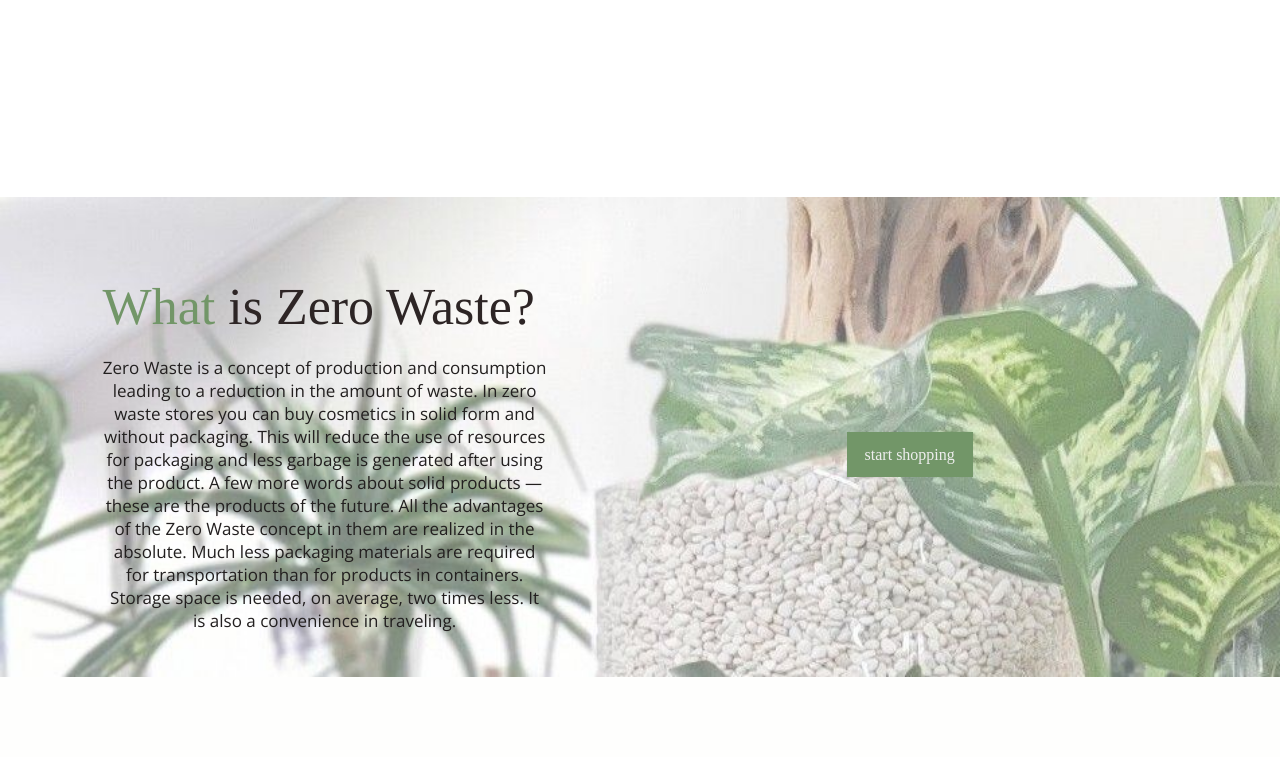
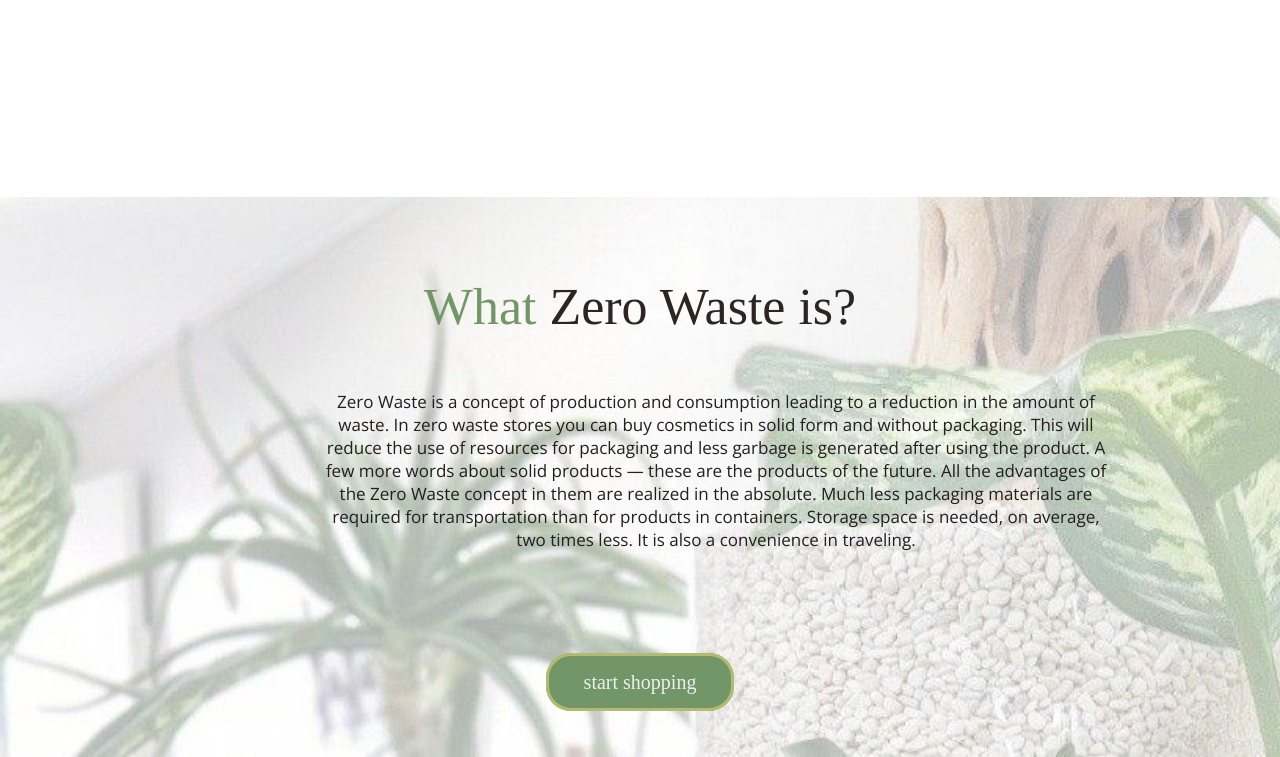
Before and after one commit to SemenovaLiza/zerowaste_shop, a Django app: page / in a window 1280 px wide. Shown: the part 2032-2789 px from the top of the page. Before the commit the page ends 2709 px from the top, so only its background shows below. Run offline with Django 3.2, Linux system fonts and the light colour scheme.

Commit message:
changed location of info button

```diff
--- a/store/static/css/style.css
+++ b/store/static/css/style.css
@@ -241,8 +241,7 @@ header {
     background-image: url('../img/info.jpg');
     padding: 80px 0;
     background-repeat: no-repeat;
-    position: relative;
-    height: 40vh;
+    height: 50vh;
     background-size: cover;
 }
 .info-title {
@@ -252,35 +251,37 @@ header {
     color: rgb(45, 37, 37);
     margin-bottom: 20px;
 }
-.left {
-    margin-right: 300px;
-}
 .info-title span {
     color: #729668;
-}
-.info-desc {
-    font-size: 17px;
-    font-weight: 400px;
-    font-family: 'Open Sans', sans-serif;
-    width: 444px;
-    color: #221f1f;
-    text-align: center;
 }
 .info-btn {
     background-color: #729668;
     color: #eeeeee;
     text-decoration: none;
-    padding: 14px 18px;
-    font-weight: 400px;
+    border-radius: 25px 25px 25px 25px;
+    padding: 15px 35px;
+    border: 3px solid #b3ba71;
+    font-weight: 500px;
+    font-size: 20px;
     transition: background-color 0.3s linear;
 }
 .info-btn:hover {
     background-color: #b3ba71;
+    border: 3px solid #729668;
 
 }
-.block-holder {
-    position: absolute;
-    display: flex;
-    align-items: center;
-    right: 24%;
+.info-holder {
+    text-align: center;
 }
+.info-description {
+    font-size: 17px;
+    font-weight: 400px;
+    font-family: 'Open Sans', sans-serif;
+    color: #221f1f;
+    width: 800px;
+    margin-left: 150px;
+    margin-top: 54px;
+}
+.info-button {
+    margin-top: 120px;
+}
--- a/store/templates/products/index.html
+++ b/store/templates/products/index.html
@@ -153,15 +153,13 @@
         </div>
       </div>
     </div>
-
     <div class='info'>
       <div class='container'>
-        <div class='block-holder'>
-          <div class='left'>
+        <div class='info-holder'>
           <div class='info-title'>
-              <span>What</span> is Zero Waste?
+            <span>What</span> Zero Waste is?
           </div>
-            <div class='info-desc'>
+          <div class='info-description'>
             Zero Waste is a concept of production and consumption
             leading to a reduction in the amount of waste.
             In zero waste stores you can buy cosmetics in solid
@@ -173,14 +171,14 @@
             in containers. Storage space is needed,
             on average, two times less. It is also a convenience in traveling.
           </div>
-          </div>
-          <div class='right'>
           <div class='info-button'>
             <a href='d' class='info-btn'>start shopping</a>
           </div>
         </div>
       </div>
     </div>
-    </div>
+    <footer>
+
+    </footer>
   </body>
 </html>
```
Also changed, not shown: store/static/img/info.jpg, 2 other files. Lines whose indentation alone changed are shown as unchanged.
